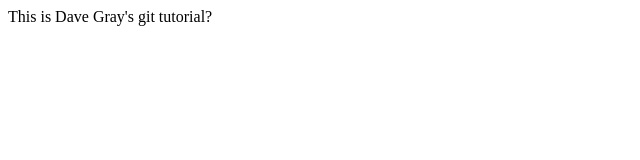
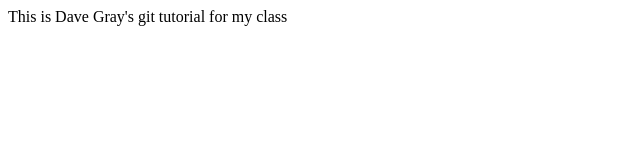
Before and after one commit to emeka11/git-code, a plain HTML site: page index.html in a window 1280 px wide. Shown: the full height of the page, 0-640 px from the left. Drawn offline with Linux system fonts and the light colour scheme.

Commit message:
added for my class

```diff
--- a/index.html
+++ b/index.html
@@ -3,9 +3,9 @@
 <head>
     <meta charset="UTF-8">
     <meta name="viewport" content="width=device-width, initial-scale=1.0">
-    <title>Document</title>
+    <title>Git Tutorial from Dave Gray</title>
 </head>
 <body>
-    This is Dave Gray's git tutorial?
+    This is Dave Gray's git tutorial for my class
 </body>
 </html>
```
